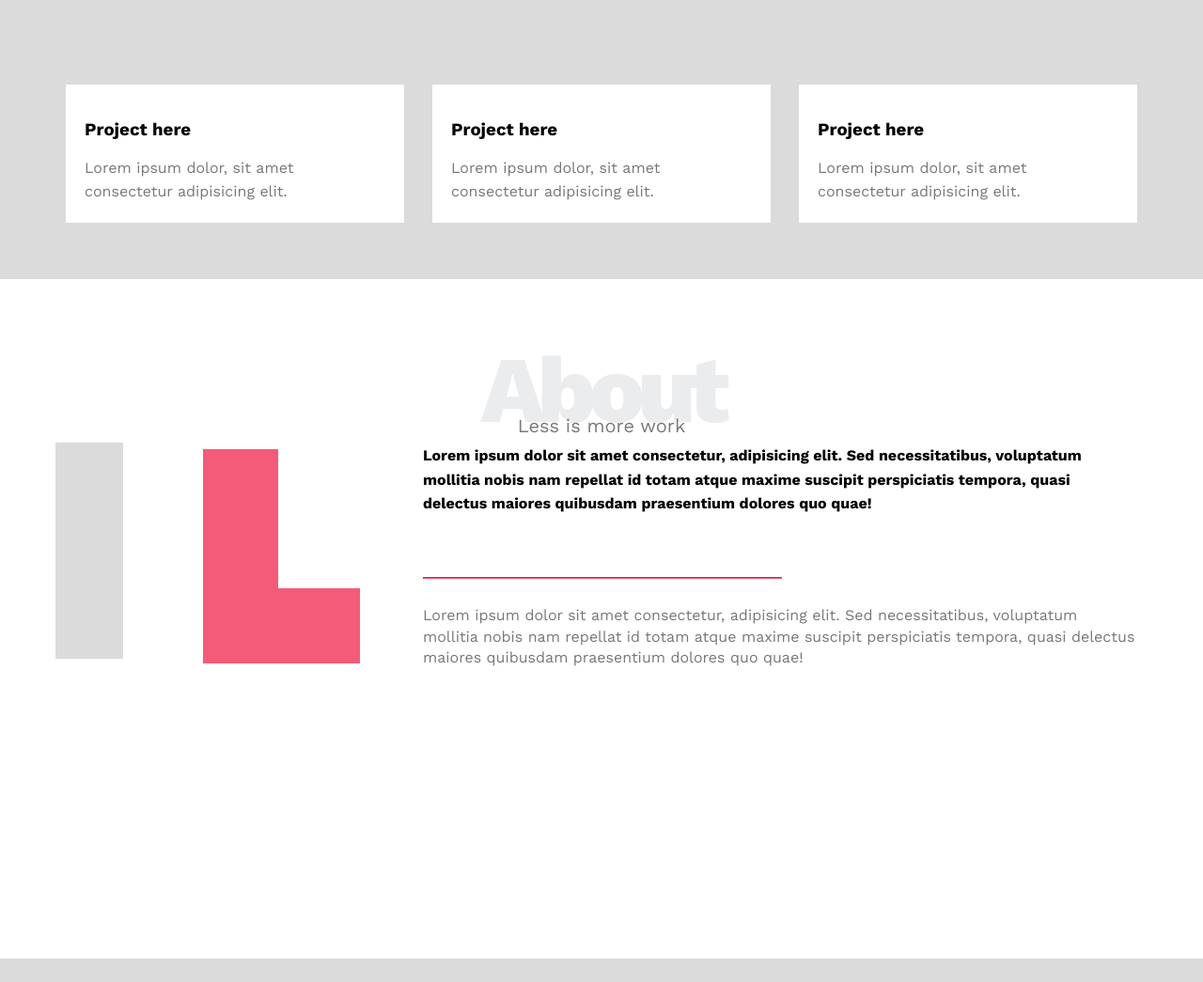
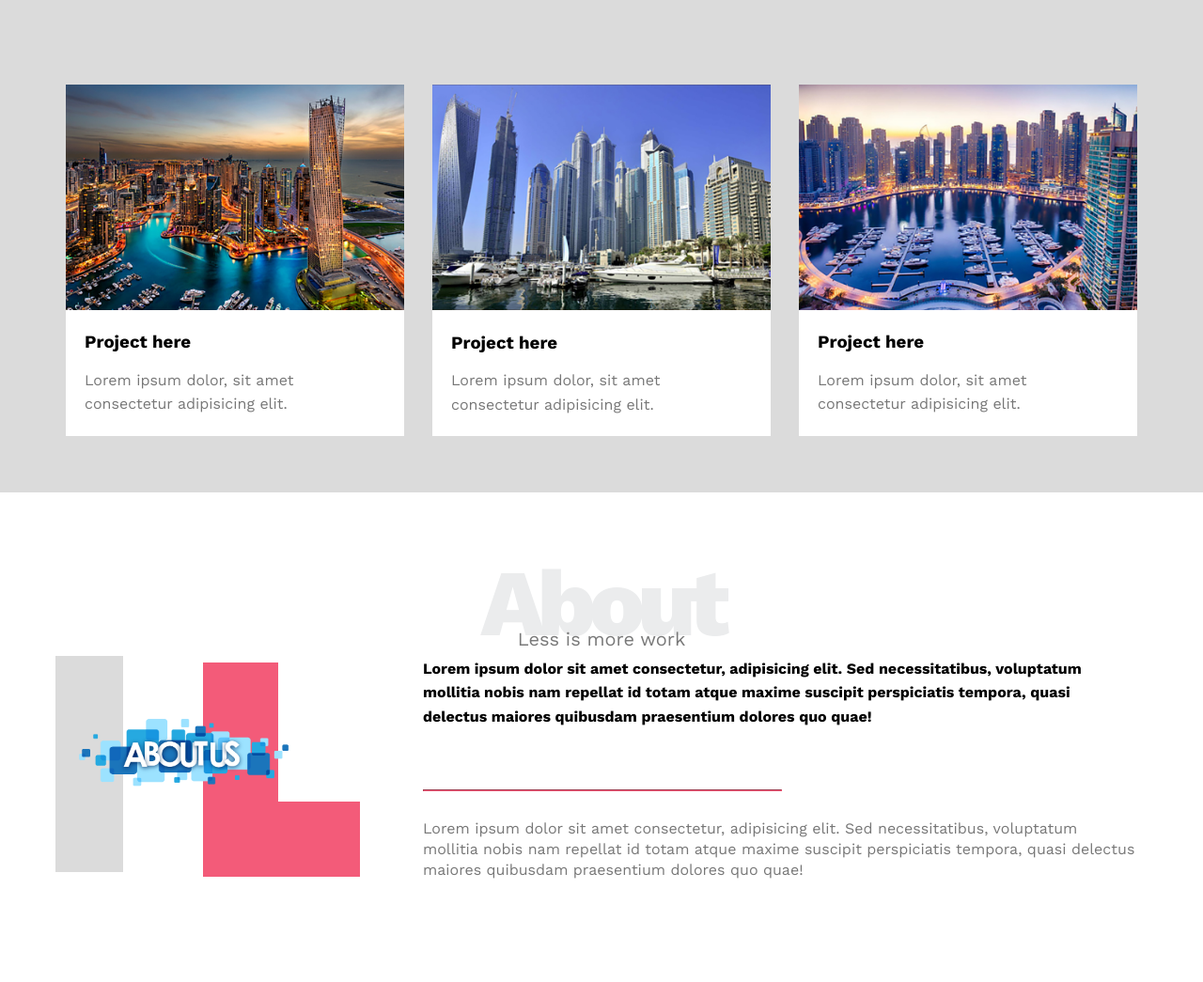
Before and after one commit to TomXO/Html_and_Css_templet_one, a plain HTML site: page index.html in a window 1280 px wide. Shown: the part 2096-3141 px from the top of the page at 94% size. Drawn offline with nearby package versions, Linux system fonts and the light colour scheme; the site is published under a folder, as on GitHub Pages, so addresses that start at the root find nothing.

Commit message:
Update index.html

```diff
--- a/index.html
+++ b/index.html
@@ -123,7 +123,7 @@
                     <!-- end 2st service -->
                 </div>
                 <div class="image image-column">
-                    <img src="/images/laptop-coding.png" alt="">
+                    <img src="Html_and_Css_templet_one/images/laptop-coding.png" alt="">
                 </div>
             </div>
         </div>
@@ -136,21 +136,21 @@
             <P>If you do it right, it will last forever</P>
             <div class="portfolio-container">
                 <div class="card">
-                    <img src="/images/pro1.jpg" alt="">
+                    <img src="Html_and_Css_templet_one/images/pro1.jpg" alt="">
                     <div class="info">
                         <h3>Project here</h3>
                         <p>Lorem ipsum dolor, sit amet consectetur adipisicing elit.</p>
                     </div>
                 </div>
                 <div class="card">
-                    <img src="/images/pro2.jpg" alt="">
+                    <img src="Html_and_Css_templet_one/images/pro2.jpg" alt="">
                     <div class="info">
                         <h3>Project here</h3>
                         <p>Lorem ipsum dolor, sit amet consectetur adipisicing elit.</p>
                     </div>
                 </div>
                 <div class="card">
-                    <img src="/images/pro3.jpg" alt="">
+                    <img src="Html_and_Css_templet_one/images/pro3.jpg" alt="">
                     <div class="info">
                         <h3>Project here</h3>
                         <p>Lorem ipsum dolor, sit amet consectetur adipisicing elit.</p>
@@ -168,7 +168,7 @@
             <P>Less is more work</P>
             <div class="about-content">
                 <div class="image">
-                    <img src="/images/about-us.png" alt="">
+                    <img src="Html_and_Css_templet_one/images/about-us.png" alt="">
                 </div>
                 <div class="text">
                     <p>Lorem ipsum dolor sit amet consectetur, adipisicing elit.
```
